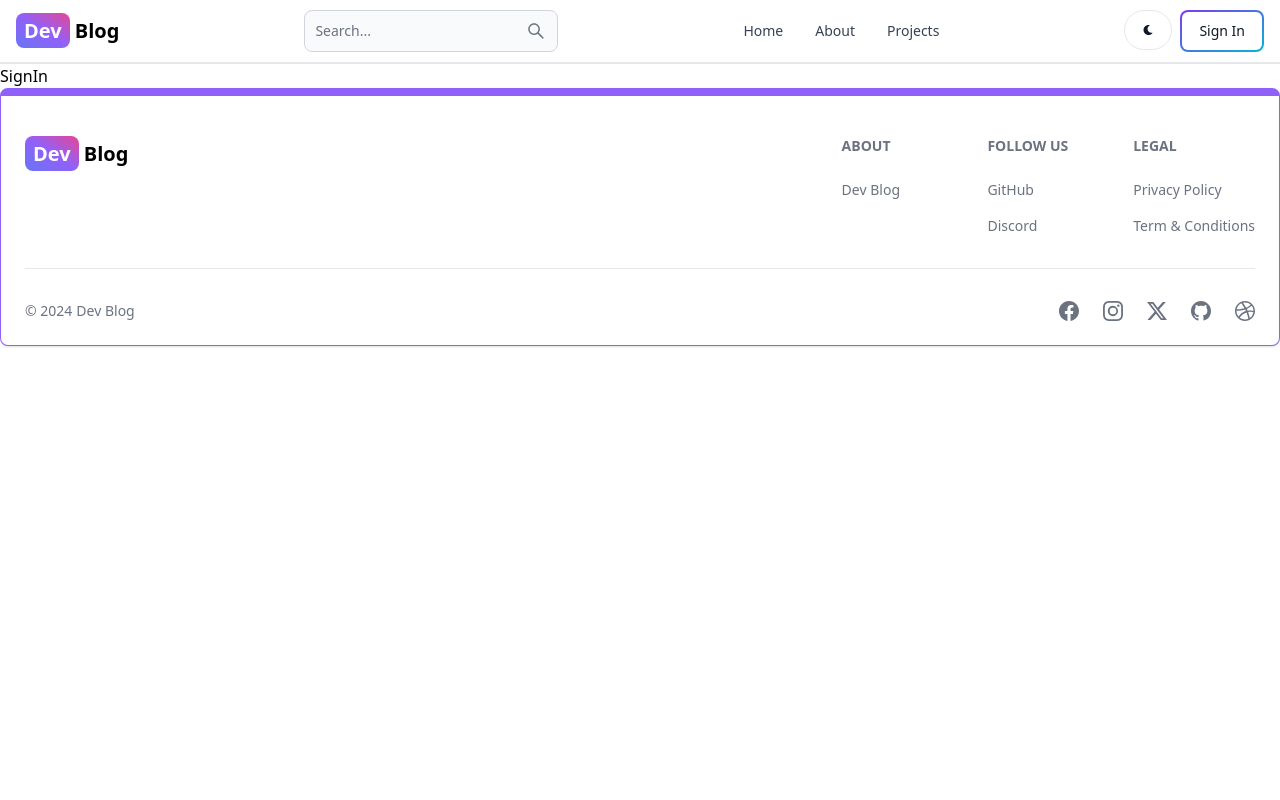
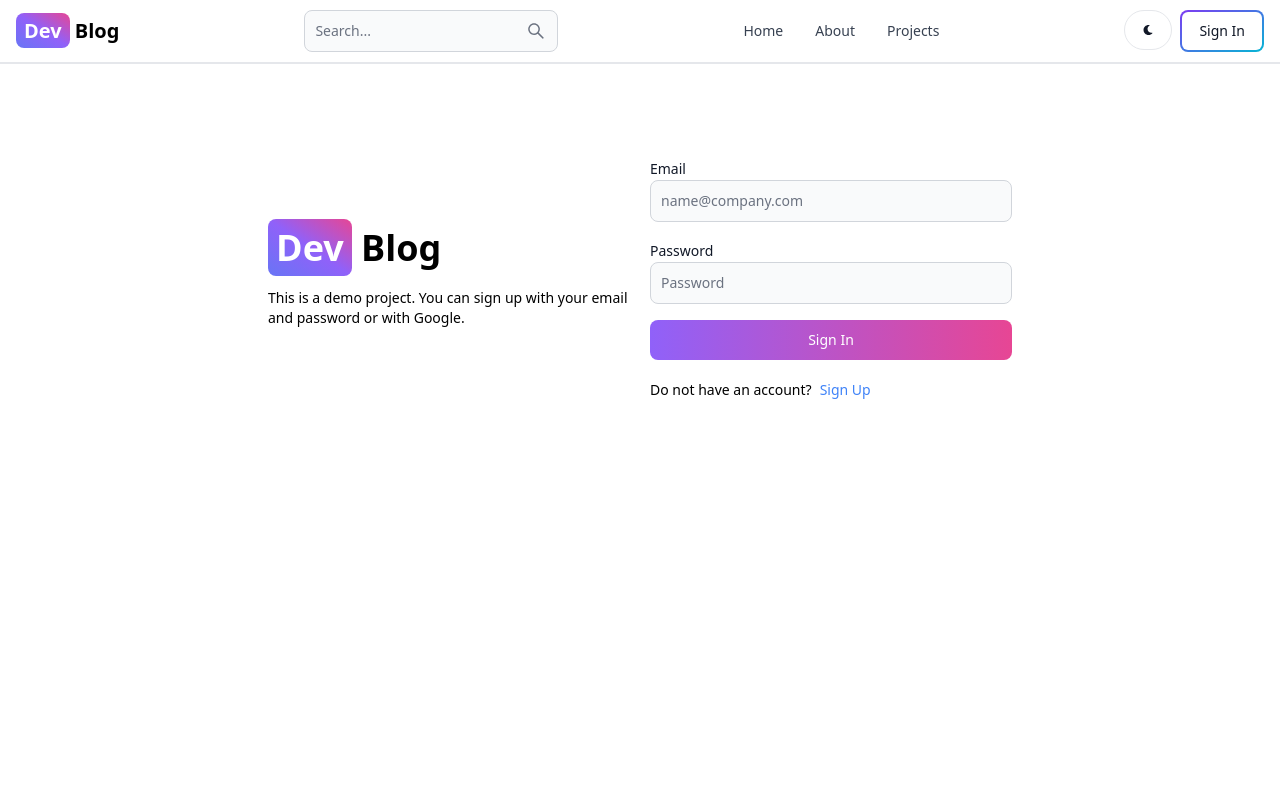
Before and after one commit to sothulthorn/dev-blog, a React (Vite) app in the folder frontend/: page /sign-in in a window 1280 px wide. Shown: the top 800 px of the page. Built offline with nearby package versions, Linux system fonts and the light colour scheme.

Commit message:
Complete SignIn page functionality

```diff
--- a/frontend/src/pages/SignIn.jsx
+++ b/frontend/src/pages/SignIn.jsx
@@ -1,5 +1,117 @@
+import { Alert, Button, Label, Spinner, TextInput } from 'flowbite-react';
+import { Link, useNavigate } from 'react-router-dom';
+import { useState } from 'react';
+
 const SignIn = () => {
-  return <div>SignIn</div>;
+  const [formData, setFormData] = useState({});
+  const [loading, setLoading] = useState(false);
+  const [errorMessage, setErrorMessage] = useState(null);
+  const navigate = useNavigate();
+
+  const handleChange = (e) => {
+    setFormData({ ...formData, [e.target.id]: e.target.value.trim() });
+  };
+
+  const handleSubmit = async (e) => {
+    e.preventDefault();
+
+    if (!formData.email || !formData.password) {
+      return setErrorMessage('Please fill out all fields.');
+    }
+
+    try {
+      setLoading(true);
+      setErrorMessage(null);
+
+      const res = await fetch('/api/auth/signin', {
+        method: 'POST',
+        headers: { 'Content-Type': 'application/json' },
+        body: JSON.stringify(formData),
+      });
+
+      const data = await res.json();
+
+      if (data.success === false) {
+        return setErrorMessage(data.message);
+      }
+      setLoading(false);
+      if (res.ok) {
+        navigate('/');
+      }
+    } catch (error) {
+      setErrorMessage(error.message);
+      setLoading(false);
+    }
+  };
+
+  return (
+    <div className="min-h-screen mt-20">
+      <div className="flex p-3 max-w-3xl mx-auto flex-col md:flex-row md:items-center gap-5">
+        {/* Left Side */}
+        <div className="flex-1">
+          <Link to="/" className="font-bold dark:text-white text-4xl">
+            <span className="px-2 py-1 bg-gradient-to-tr from-indigo-500 via-purple-500 to-pink-500 rounded-lg text-white">
+              Dev
+            </span>{' '}
+            Blog
+          </Link>
+          <p className="text-sm mt-5">
+            This is a demo project. You can sign up with your email and password
+            or with Google.
+          </p>
+        </div>
+
+        {/* Right Side */}
+        <div className="flex-1">
+          <form className="flex flex-col gap-4" onSubmit={handleSubmit}>
+            <div className="">
+              <Label value="Email" />
+              <TextInput
+                type="email"
+                placeholder="name@company.com"
+                id="email"
+                onChange={handleChange}
+              />
+            </div>
+            <div className="">
+              <Label value="Password" />
+              <TextInput
+                type="password"
+                placeholder="Password"
+                id="password"
+                onChange={handleChange}
+              />
+            </div>
+            <Button
+              gradientDuoTone="purpleToPink"
+              type="submit"
+              disabled={loading}
+            >
+              {loading ? (
+                <>
+                  <Spinner size="sm" />
+                  <span className="pl-3">Loading...</span>
+                </>
+              ) : (
+                'Sign In'
+              )}
+            </Button>
+          </form>
+          <div className="flex gap-2 text-sm mt-5">
+            <span>Do not have an account?</span>
+            <Link to="/sign-up" className="text-blue-500">
+              Sign Up
+            </Link>
+          </div>
+          {errorMessage && (
+            <Alert className="mt-5" color="failure">
+              {errorMessage}
+            </Alert>
+          )}
+        </div>
+      </div>
+    </div>
+  );
 };
 
 export default SignIn;
```
